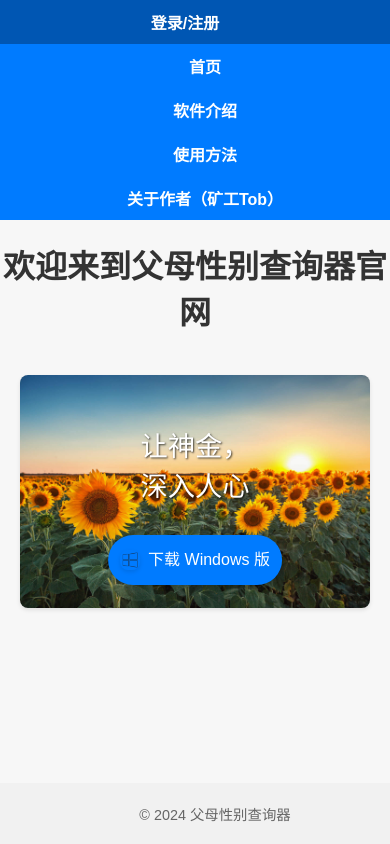
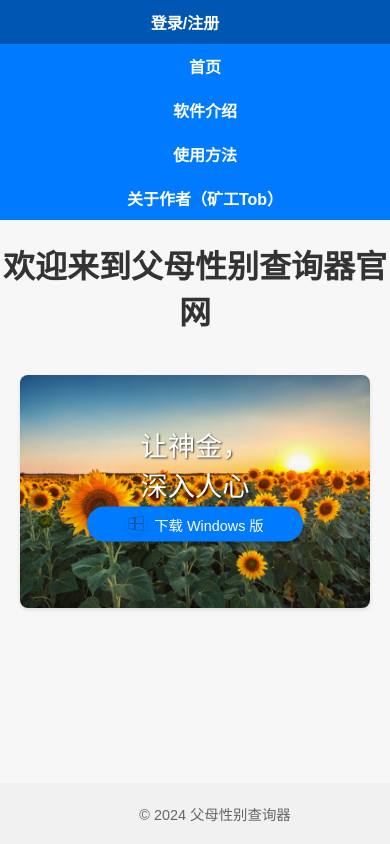
Before and after one commit to MinerTob/web, a website: page index.html in a window 390 px wide. Drawn offline with Linux system fonts and the light colour scheme.

Commit message:
Update index.css

```diff
--- a/index.css
+++ b/index.css
@@ -97,26 +97,34 @@ body {
     text-align: center; /* Center align text */
 }
 
+.button-container {
+    display: flex;
+    flex-direction: column; /* 按钮垂直排列 */
+    align-items: center; /* 按钮居中对齐 */
+    margin-top: 20px; /* 添加顶部间距 */
+}
+
 .software-download {
-    position: absolute;
-    top: 75%; /* 将按钮下移 */
+    position: absolute; /* 保持绝对定位 */
+    top: 60%; /* 向上移动，适应不同屏幕 */
     left: 50%; /* 水平居中 */
-    transform: translate(-50%, -50%); /* 中心对齐 */
-    padding: 12px 0; /* 垂直内边距 */
+    transform: translate(-50%, -50%); /* 垂直居中对齐 */
+    padding: 8px 16px; /* 减少按钮内边距 */
     background-color: #007bff; /* 按钮背景色 */
     color: #ffffff; /* 文字颜色 */
     text-decoration: none; /* 移除下划线 */
     border-radius: 32px; /* 圆角 */
-    transition: background-color 0.3s, box-shadow 0.3s; /* 过渡效果 */
-    box-shadow: 0 2px 4px rgba(0, 0, 0, 0.2); /* 阴影效果 */
-    font-size: 1.2rem; /* 字体大小 */
+    transition: background-color 0.3s; /* 悬停过渡 */
+    width: 280px; /* 调整宽度，保持适中 */
     display: flex; /* 使用 flexbox 对齐 */
     align-items: center; /* 垂直居中 */
     justify-content: center; /* 水平居中对齐文本和图标 */
-    width: 350px; /* 设置按钮宽度 */
-    text-align: center; /* 水平居中对齐文本 */
-    line-height: 36px; /* 行高 */
-    box-sizing: border-box; /* 包括内边距在宽度和高度内 */
+    margin: 20px 0; /* 增加按钮上下间距 */
+    height: 50px; /* 固定高度 */
+}
+
+.software-download:nth-child(2) {
+    top: 75%; /* 调整第二个按钮位置，适应不同屏幕 */
 }
 
 .software-download:hover {
@@ -124,9 +132,9 @@ body {
 }
 
 .download-icon {
-    width: 80px; /* 图标宽度 */
-    height: auto; /* 高度自适应 */
-    margin-right: 8px; /* 图标与文本之间的间距 */
+    width: 30px; /* 图标大小 */
+    height: auto; /* 自适应高度 */
+    margin-right: 8px; /* 图标与文字之间的间距 */
 }
 
 /* 内容区域整体布局 */
@@ -255,19 +263,23 @@ body {
 
     .software-download {
         display: inline-flex; /* 使按钮根据内容缩放 */
-        width: auto; /* 让宽度自适应内容 */
-        min-width: 100px; /* 设置最低宽度 */
-        height: 50px; /* 固定高度 */
-        padding: 0 12px; /* 侧边内边距 */
+        width: 200px; /* 设定固定宽度 */
+        height: 35px; /* 调整高度为35px */
+        padding: 0 8px; /* 较小的侧边内边距 */
         background-color: #007bff; /* 按钮背景色 */
         color: #ffffff; /* 文字颜色 */
         text-decoration: none; /* 移除下划线 */
-        border-radius: 32px; /* 圆角 */
+        border-radius: 20px; /* 圆角 */
         transition: background-color 0.3s, box-shadow 0.3s; /* 过渡效果 */
         box-shadow: 0 2px 4px rgba(0, 0, 0, 0.2); /* 阴影效果 */
-        font-size: 1rem; /* 调整后的字体大小 */
+        font-size: 0.9rem; /* 调整后的字体大小 */
         align-items: center; /* 垂直居中 */
-        justify-content: flex-start; /* 左对齐文本和图标 */
+        justify-content: center; /* 居中对齐文本和图标 */
+        margin: 5px 0; /* 增加按钮上下间距 */
+    }
+
+    .software-download:nth-child(2) {
+        top:75%; /* 调整第二个按钮位置，适应不同屏幕 */
     }
 
     .software-download img { /* 图标样式 */
```
